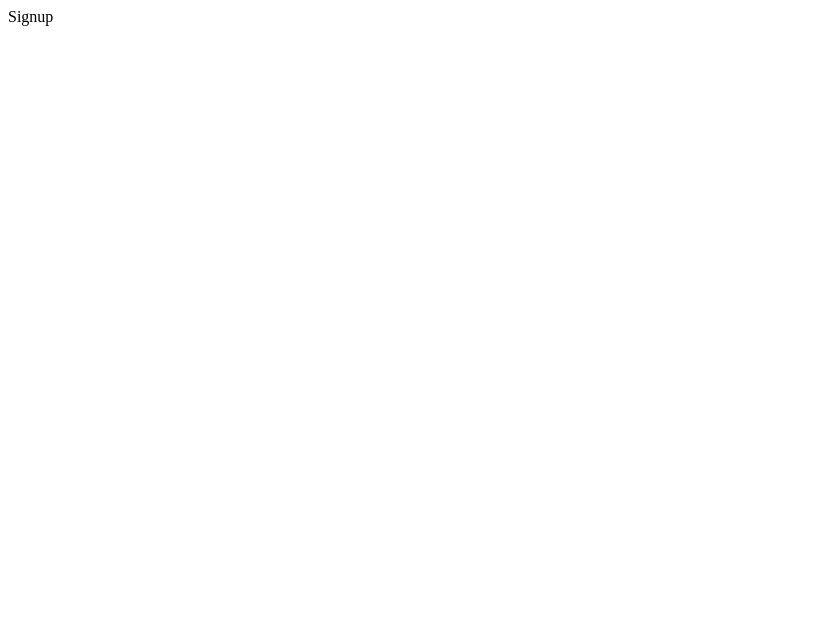
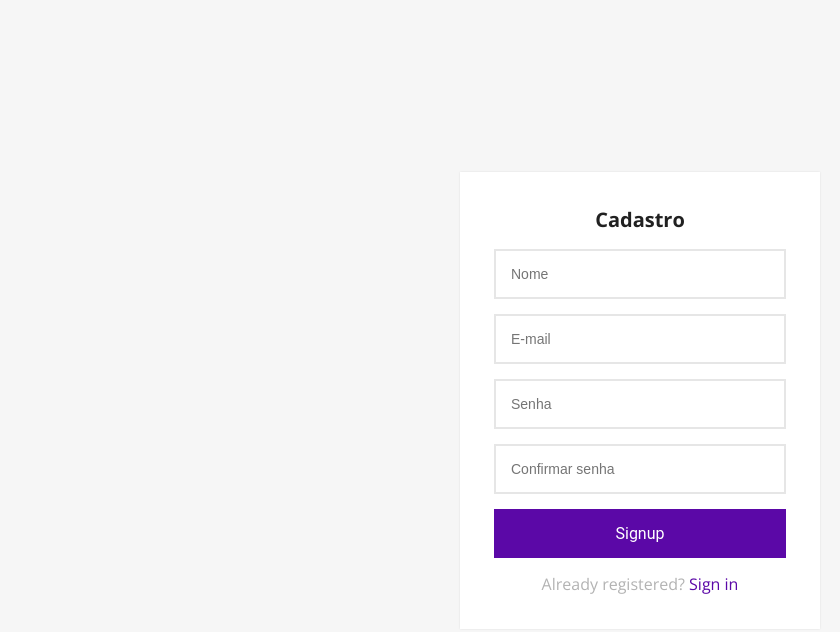
Before and after one commit to elizalap/estudos-react, a React (Vite) app in the folder geoc/site/: page /signup in a window 1280 px wide. Shown: the top 632 px of the page, without its empty margins (0-840 px from the left). Built offline with nearby package versions, Linux system fonts and the light colour scheme; no server answers.

Commit message:
Implementando layouts e telas de login/cadastro

```diff
--- a/geoc/site/package.json
+++ b/geoc/site/package.json
@@ -10,6 +10,7 @@
     "preview": "vite preview"
   },
   "dependencies": {
+    "axios": "^1.6.8",
     "react": "^18.2.0",
     "react-dom": "^18.2.0",
     "react-router-dom": "^6.23.1"
--- a/geoc/site/src/assets/components/DefaultLayout.jsx
+++ b/geoc/site/src/assets/components/DefaultLayout.jsx
@@ -1,10 +1,34 @@
-import { Outlet } from "react-router-dom";
+import { useStateContext } from "../../contexts/ContextProvider.jsx";
+import { Link, Navigate, Outlet } from "react-router-dom";
 
 export default function DefaultLayout() {
+   const { user, token } = useStateContext()
+
+   if (!token) {
+      return <Navigate to="/login" />
+   }
+
+   const onLogout = (ev) => {
+      ev.preventDefault();
+   }
    return (
-      <div>
-         Default
-         <Outlet />
+      <div id="defaultLayout">
+         <aside>
+            <Link to="/Dashboard">Dashboard</Link>
+            <Link to="/users">Usuários</Link>
+         </aside>
+         <div className="content">
+            <header>
+               <div>Header</div>
+               <div>
+                  Olá, {user.name}!
+                  <a href="#" onClick={onLogout} className="btn-logout">Logout</a>
+               </div>
+            </header>
+            <main>
+               <Outlet />
+            </main>
+         </div>
       </div>
    );
 }
--- a/geoc/site/src/assets/components/GuestLayout.jsx
+++ b/geoc/site/src/assets/components/GuestLayout.jsx
@@ -1,9 +1,17 @@
-import { Outlet } from "react-router-dom";
+import { Navigate, Outlet } from "react-router-dom";
+import { useStateContext } from "../../contexts/ContextProvider";
 
 export default function GuestLayout() {
+   const { token } = useStateContext()
+
+   if (token) {
+      return <Navigate to="/" />
+   }
    return (
-      <div>
-         <Outlet />
+      <div className="login-signup-form animated fadeInDown">
+         <div className="form">
+            <Outlet />
+         </div>
       </div>
    );
 }
--- a/geoc/site/src/assets/views/Login.jsx
+++ b/geoc/site/src/assets/views/Login.jsx
@@ -1,7 +1,19 @@
+import { Link } from 'react-router-dom';
 export default function Login() {
+   const onSubmit = (ev) => {
+      ev.preventDefault();
+   }
+
    return (
-      <div>
-         Login
-      </div>
+      <form onSubmit={onSubmit}>
+         <h1 className="title">Login</h1>
+         <input type="email" placeholder="E-mail" />
+         <input type="password" placeholder="Senha" />
+         <button className="btn btn-block">Login</button>
+         <p className="message">
+            Not registered? <Link to="/signup">Create an account</Link>
+         </p>
+      </form>
+
    );
 };
--- a/geoc/site/src/assets/views/Signup.jsx
+++ b/geoc/site/src/assets/views/Signup.jsx
@@ -1,7 +1,50 @@
+import { Link } from 'react-router-dom';
+import { useRef } from 'react';
+import axiosClient from '../../axios-client.js'
+import { useStateContext } from '../../contexts/ContextProvider.jsx';
+
 export default function Signup() {
+   const nameRef = useRef();
+   const emailRef = useRef();
+   const passwordRef = useRef();
+   const passwordConfirmationRef = useRef();
+
+   const { setUser, setToken } = useStateContext()
+
+   const onSubmit = (ev) => {
+      ev.preventDefault();
+      const payload = {
+         name: nameRef.current.value,
+         email: emailRef.current.value,
+         password: passwordRef.current.value,
+         password_confirmation: passwordConfirmationRef.current.value,
+      }
+      axiosClient.post('/signup', payload)
+         .then(({ data }) => {
+            setUser(data.user)
+            setToken(data.token)
+         })
+         .catch(err => {
+            const response = err.response;
+            if (response && response.status === 422) {
+               console.log(response.data.errors)
+            }
+         })
+   }
+
    return (
-      <div>
-         Signup
-      </div>
+      <form onSubmit={onSubmit}>
+         <h1 className="title">
+            Cadastro
+         </h1>
+         <input ref={nameRef} type="text" placeholder="Nome" />
+         <input ref={emailRef} type="email" placeholder="E-mail" />
+         <input ref={passwordRef} type="password" placeholder="Senha" />
+         <input ref={passwordConfirmationRef} type="password" placeholder="Confirmar senha" />
+         <button className="btn btn-block">Signup</button>
+         <p className="message">
+            Already registered? <Link to="/login">Sign in</Link>
+         </p>
+      </form>
    );
 };
--- /dev/null
+++ b/geoc/site/src/axios-client.js
@@ -0,0 +1,26 @@
+import axios from "axios";
+
+const axiosClient = axios.create({
+   baseURL: `${import.meta.env.VITE_API_BASE_URL}/api`
+})
+
+axiosClient.interceptors.request.use((config) => {
+   const token = localStorage.get('ACCESS_TOKEN')
+   config.headers.Authorization = `Bearer ${token}`
+   return config;
+})
+
+axiosClient.interceptors.response.use(() => {
+   return response;
+}, (error) => {
+   const { response } = error;
+   if (response.status == 401) {
+      localStorage.removeItem('ACCESS_TOKEN')
+      // else {
+      //     404, 403...
+      //}
+
+   }
+   throw error;
+})
+export default axiosClient;
--- a/geoc/site/src/assets/contexts/ContextProvider.jsx
+++ b/geoc/site/src/contexts/ContextProvider.jsx
@@ -1,14 +1,17 @@
 import { createContext, useContext, useState } from "react";
 
 const StateContext = createContext({
-   User: null,
+   user: null,
    token: null,
    setUser: () => { },
    setToken: () => { }
 })
 
 export const ContextProvider = ({ children }) => {
-   const [user, setUser] = useState({});
+   const [user, setUser] = useState({
+      name: 'Eliza'
+   });
+   //const [token, _setToken] = useState(123);
    const [token, _setToken] = useState(localStorage.getItem('ACCESS_TOKEN'));
 
    const setToken = (token) => {
--- a/geoc/site/src/index.css
+++ b/geoc/site/src/index.css
@@ -0,0 +1,243 @@
+@import url('https://fonts.googleapis.com/css2?family=Open+Sans:ital,wght@0,300;0,400;0,500;0,600;0,700;0,800;1,300;1,400;1,500;1,600;1,700;1,800&display=swap');
+
+* {
+    box-sizing: border-box;
+}
+html, body, #root, #defaultLayout, #guestLayout {
+    min-height: 100vh;
+}
+
+h1, h2, h3, h4, h5, h6, p {
+    margin: 0;
+}
+
+body {
+    font-family: 'Open Sans', sans-serif;
+    margin: 0;
+    padding: 0;
+    font-size: 14px;
+    color: #212121;
+    background-color: #f6f6f6;
+}
+
+input {
+    outline: 0;
+    background: #ffffff;
+    width: 100%;
+    border: 2px solid #e6e6e6;
+    margin: 0 0 15px;
+    padding: 15px;
+    box-sizing: border-box;
+    font-size: 14px;
+    transition: all 0.3s;
+}
+
+input:focus {
+    border-color: #5b08a7;
+}
+
+.btn,
+.btn-add,
+.btn-edit,
+.btn-delete {
+    font-family: "Roboto", sans-serif;
+    outline: 0;
+    background: #5b08a7;
+    border: 0;
+    text-decoration: none;
+    padding: 15px;
+    color: #FFFFFF;
+    font-size: 16px;
+    -webkit-transition: all 0.3 ease;
+    transition: all 0.3 ease;
+    cursor: pointer;
+}
+
+.btn-block {
+    width: 100%;
+}
+
+.btn-add,
+.btn-edit,
+.btn-delete{
+    padding: 0.5rem 0.75rem;
+    font-size: 14px;
+    border-radius: 4px;
+}
+.btn-add {
+    background-color: #00a762;
+}
+.btn-delete {
+    background-color: #b72424;
+}
+
+.btn-logout {
+    text-decoration: none;
+    padding: 0.75rem 1.5rem;
+    color: #212121;
+    transition: all 0.3s;
+    border-radius: 6px;
+}
+.btn-logout:hover {
+    background-color: rgba(0, 0, 0, 0.1);
+}
+
+.btn:hover,
+.btn:active,
+.btn:focus {
+    background: #5b08a7;
+}
+
+.text-center {
+    text-align: center;
+}
+
+table {
+    width: 100%;
+    border-spacing: 0;
+    border-collapse: collapse;
+}
+
+table > thead > tr > th {
+    text-align: left;
+    padding: 0.5rem 0.5rem;
+    background-color: #efefef;
+}
+
+table > tbody > tr > td {
+    padding: 0.5rem 0.5rem;
+    border-bottom: 1px solid #efefef;
+    white-space: nowrap;
+}
+
+.card {
+    background-color: #FFF;
+    border-radius: 0.5rem;
+    box-shadow: 1px 1px 3px rgba(0, 0, 0, 0.1);
+    padding: 1.25rem 1.5rem;
+    margin-bottom: 1rem;
+    margin-top: 0.5rem;
+}
+
+.alert {
+    padding: 1rem;
+    background-color: #ff4040;
+    color: white;
+    border-radius: 0.5rem;
+    margin-bottom: 1rem;
+}
+
+.notification {
+    position: fixed;
+    right: 1rem;
+    bottom: 1rem;
+    z-index: 100;
+    padding: 1rem 1.5rem;
+    background-color: #00a762;
+    color: white;
+    border-radius: 0.5rem;
+}
+
+/* Login/Signup forms*/
+
+.login-signup-form {
+    height: 100vh;
+    display: flex;
+    justify-content: center;
+    align-items: center;
+}
+
+.login-signup-form .form {
+    width: 360px;
+    position: relative;
+    z-index: 1;
+    background: #FFFFFF;
+    max-width: 360px;
+    padding: 34px;
+    box-shadow: 0 0 2px 0 rgba(0, 0, 0, 0.1);
+}
+
+.login-signup-form .title {
+    font-size: 20px;
+    margin-bottom: 1rem;
+    text-align: center;
+}
+
+.login-signup-form .form .message {
+    margin: 15px 0 0;
+    color: #b3b3b3;
+    font-size: 16px;
+    text-align: center;
+}
+
+.login-signup-form .form .message a {
+    color: #5b08a7;
+    text-decoration: none;
+}
+
+/* Login/Signup form */
+
+
+#defaultLayout {
+    display: flex;
+}
+
+#defaultLayout aside {
+    width: 240px;
+    background-color: #5b08a7;
+    padding: 1rem
+}
+
+#defaultLayout aside > a {
+    display: block;
+    padding: 0.75rem 1rem;
+    border-radius: 6px;
+    color: white;
+    text-decoration: none;
+    transition: all 0.2s;
+}
+
+#defaultLayout aside > a:hover {
+    background-color: rgba(0, 0, 0, 0.2);
+}
+
+#defaultLayout .content {
+    flex: 1;
+}
+
+#defaultLayout header {
+    height: 80px;
+    padding: 2rem 3rem;
+    background-color: white;
+    box-shadow: 1px 1px 2px rgba(0, 0, 0, 0.2);
+    display: flex;
+    justify-content: space-between;
+    align-items: center;
+}
+
+#defaultLayout main {
+    padding: 2rem;
+}
+
+.animated {
+    -webkit-animation-duration: 0.3s;
+    animation-duration: 0.3s;
+    -webkit-animation-fill-mode: both;
+    animation-fill-mode: both;
+}
+
+.fadeInDown {
+    -webkit-animation-name: fadeInDown;
+    animation-name: fadeInDown;
+}
+
+@keyframes fadeInDown {
+    0% {
+        opacity: 0;
+        transform: translateY(-20px);
+    }
+    100% {
+        opacity: 1;
+        transform: translateY(0);
+    }
+}
--- a/geoc/site/src/main.jsx
+++ b/geoc/site/src/main.jsx
@@ -4,9 +4,12 @@
 import './index.css'
 import { RouterProvider } from 'react-router-dom'
 import router from "./router.jsx";
+import { ContextProvider } from './contexts/ContextProvider.jsx'
 
 ReactDOM.createRoot(document.getElementById('root')).render(
   <React.StrictMode>
-    <RouterProvider router={router} />
+    <ContextProvider>
+      <RouterProvider router={router} />
+    </ContextProvider>
   </React.StrictMode>,
 )
```
Also changed, not shown: 1 other file (tests, documents, lock files or other folders).
